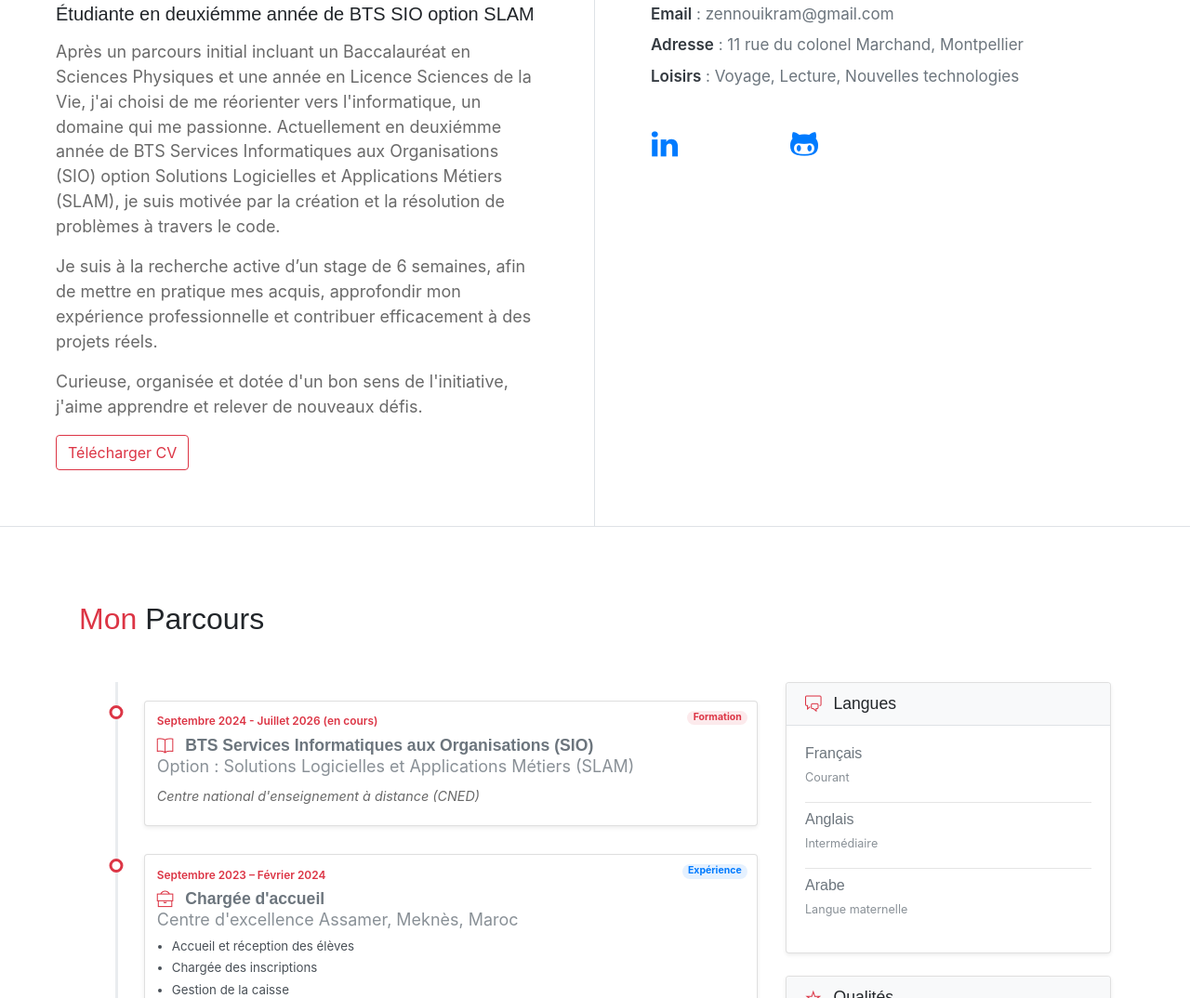
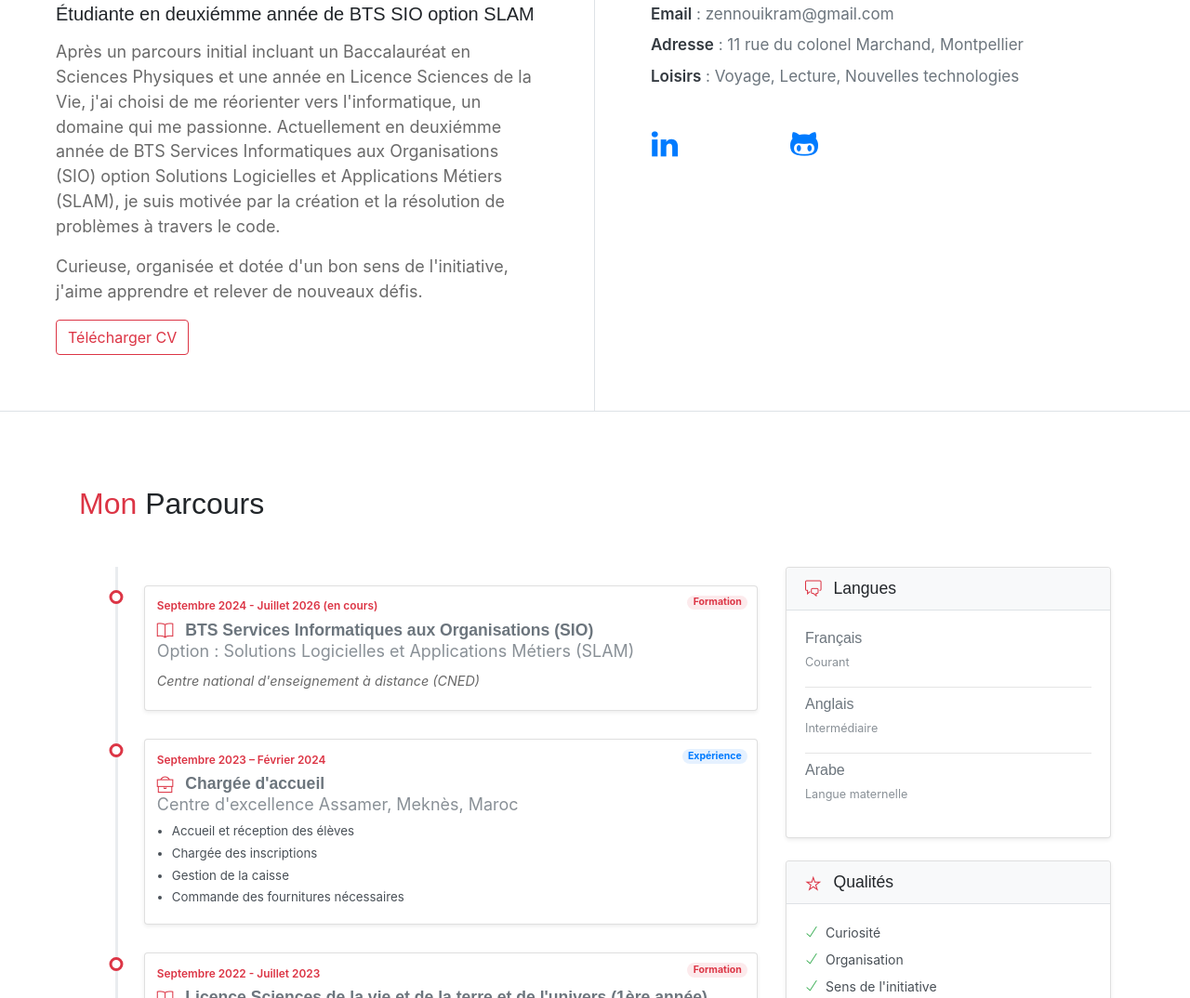
Before and after one commit to zennouikram/Portfolio-, a website: page public_html/index.html in a window 1280 px wide. Shown: the part 856-1930 px from the top of the page at 93% size. Drawn offline with nearby package versions, Linux system fonts and the light colour scheme; some icons are missing.

Commit message:
mise à jour

```diff
--- a/public_html/index.html
+++ b/public_html/index.html
@@ -115,12 +115,7 @@
           Métiers (SLAM), je suis motivée par la création et la résolution de
           problèmes à travers le code.
         </p>
-        <p>
-          Je suis à la recherche active d’un stage de 6 semaines,
-          afin de mettre en pratique mes acquis, approfondir mon expérience professionnelle
-           et contribuer efficacement à des projets réels.
 
-        </p>
         <p>
           Curieuse, organisée et dotée d'un bon sens de l'initiative, j'aime
           apprendre et relever de nouveaux défis.
```
